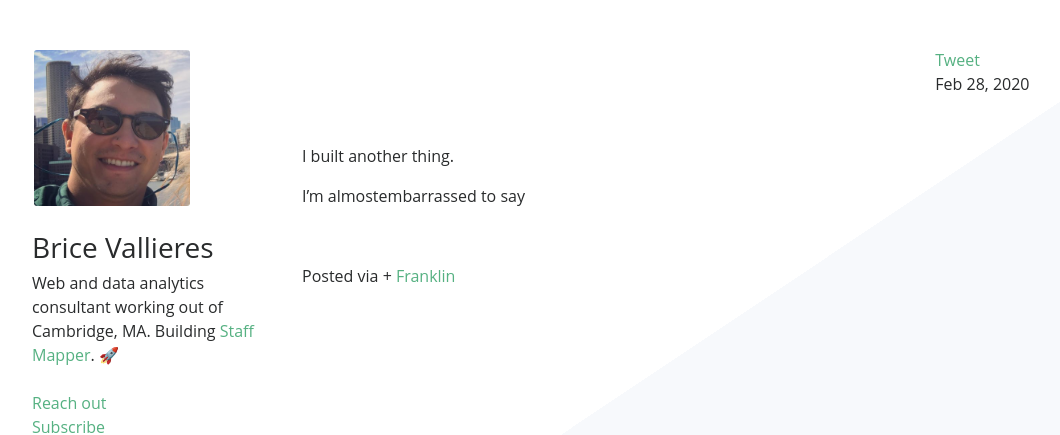
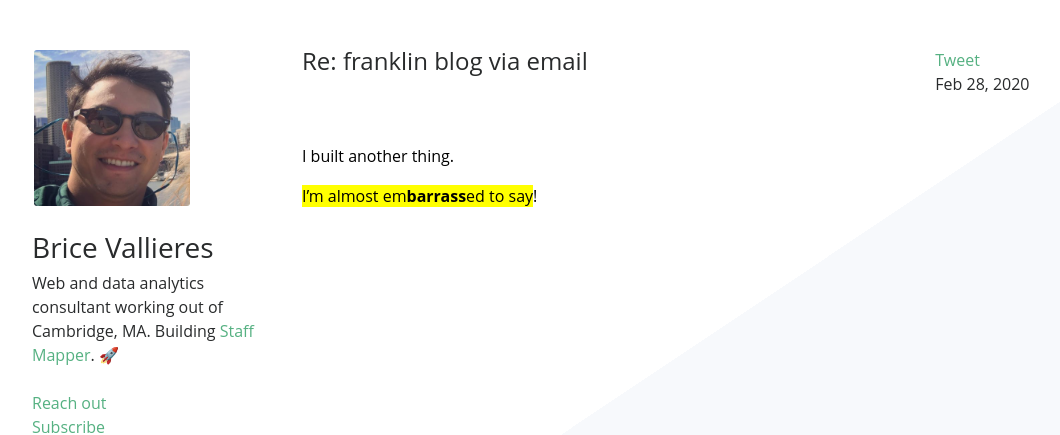
Before and after one commit to bvallier/blog, a Jekyll site: the page built from _posts/2020-02-28-Re: Franklin - Blog via Email.md, in a window 1280 px wide, cut to the strip 0-435 px from the top of the page. Shown: the whole strip, without its empty margins (68-1128 px from the left). Built offline with Jekyll 4.4.1, drawn with Linux system fonts in a browser that asks for light colours; our own code applies the rules of GitHub Pages for plain Markdown files; comment, search, counter and statistics services are not loaded.

Commit message:
Franklin Commit :: 2020-02-28-Re: Franklin - Blog via Email.md

```diff
--- a/_posts/2020-02-28-Re: Franklin - Blog via Email.md
+++ b/_posts/2020-02-28-Re: Franklin - Blog via Email.md
@@ -1,21 +1,2 @@
----
-
-layout:post
-
-title:Re: Franklin - Blog via Email
-
-author:brice@thesmallweb.co
-
-summary:I built another thing. I’m almost embarrassed to say
-
-date:2020-02-28T16:35:31.208-05:00
-
----
-
-I built another thing.&nbsp;
-
-I’m almostembarrassed to say
-
-&nbsp;
-
-Posted via + [Franklin](https://franklinpostal.com)
+<body><div class="WordSection1"><p class="MsoNormal"><span style="color:black">I built another thing. <p></p></span></p><p class="MsoNormal"><span style="color:black;background:yellow">I’m almost em<b>barrass</b>ed to say</span><span style="color:black">!<p></p></span></p><p class="MsoNormal"></p>
+<p> </p><div><p class="MsoNormal"><span style="color:black">
```
